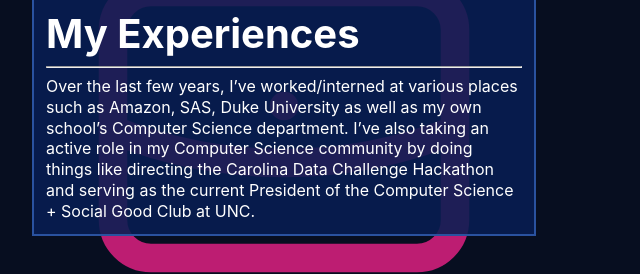
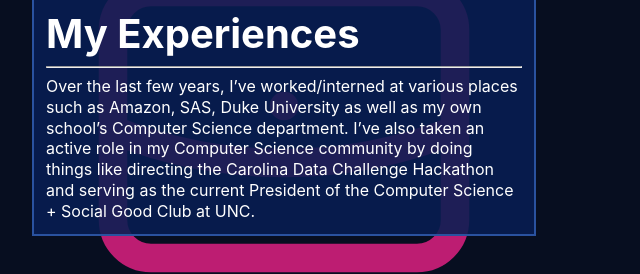
Before and after one commit to lucashzhang/astro-personal-site, an Astro site: page / in a window 1280 px wide. Shown: the part 1354-1628 px from the top of the page, 0-640 px from the left. Built offline with nearby package versions, Linux system fonts and the light colour scheme; Astro itself is replaced by a stand-in of ours.

Commit message:
Update Sections “experience”

```diff
--- a/src/cms/experience.md
+++ b/src/cms/experience.md
@@ -1,4 +1,4 @@
 ---
 title: My Experiences
 ---
-Over the last few years, I've worked/interned at various places such as Amazon, SAS, Duke University as well as my own school's Computer Science department. I've also taking an active role in my Computer Science community by doing things like directing the Carolina Data Challenge Hackathon and serving as the current President of the Computer Science + Social Good Club at UNC.
+Over the last few years, I've worked/interned at various places such as Amazon, SAS, Duke University as well as my own school's Computer Science department. I've also taken an active role in my Computer Science community by doing things like directing the Carolina Data Challenge Hackathon and serving as the current President of the Computer Science + Social Good Club at UNC.
```
